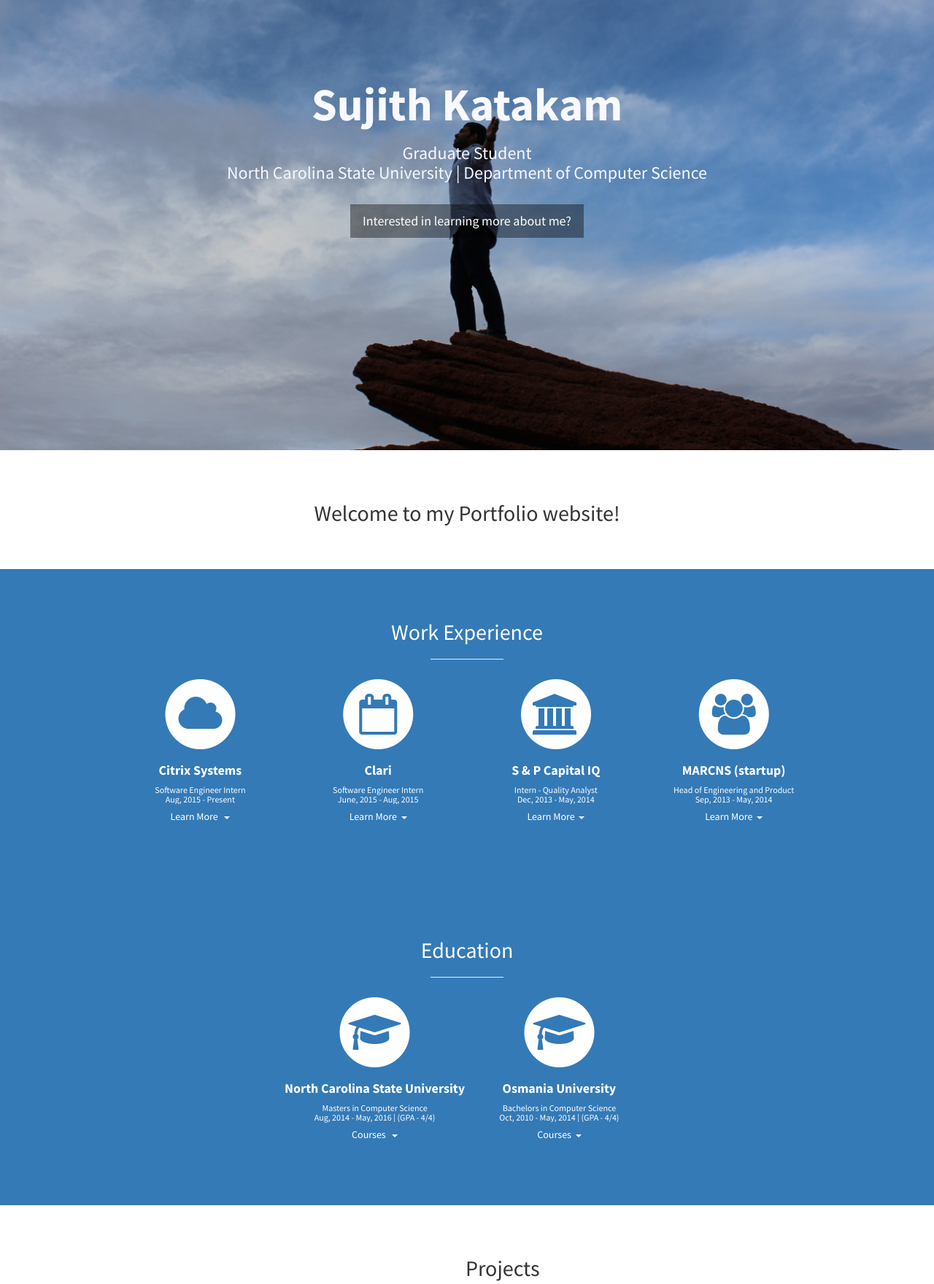
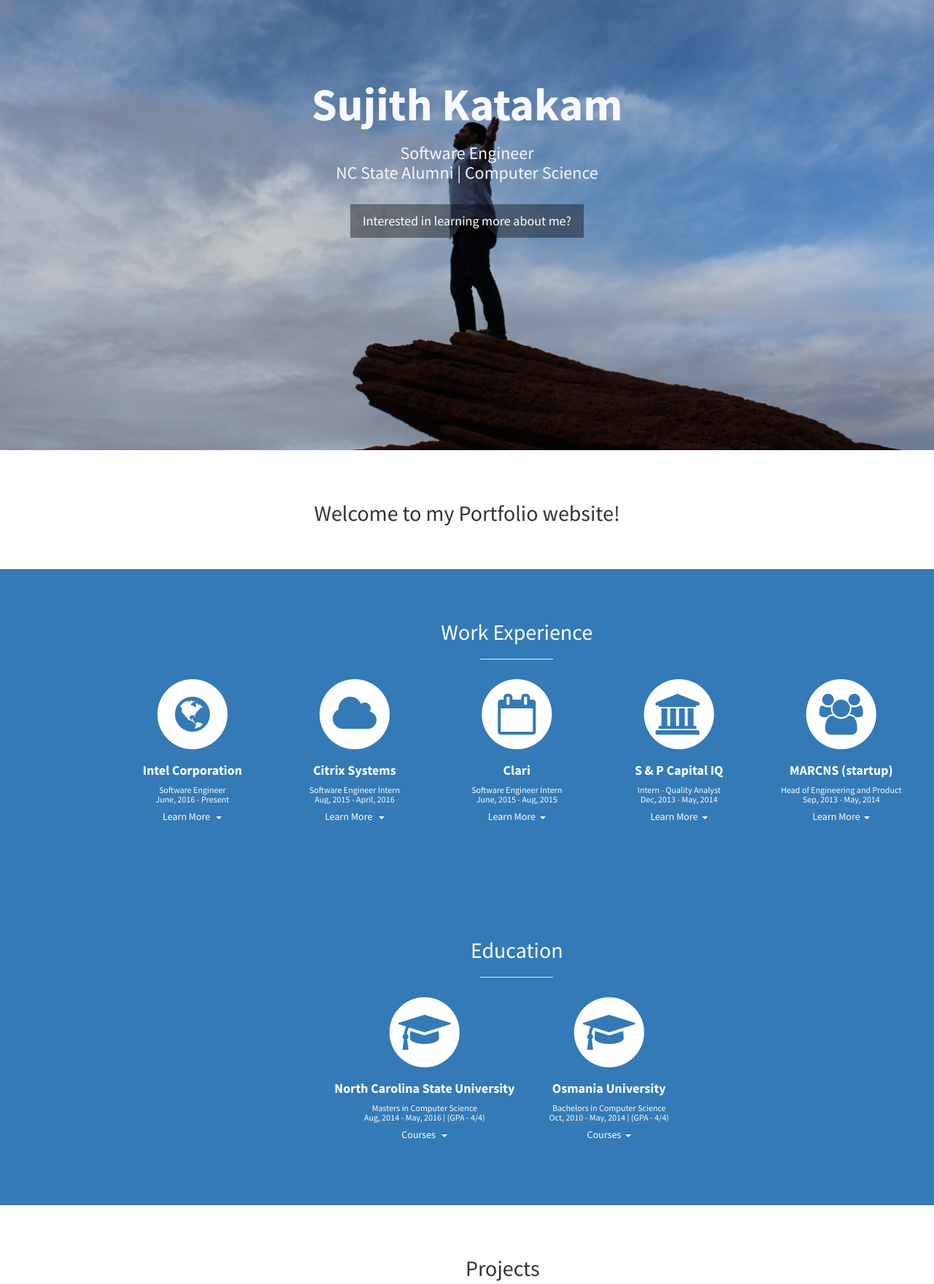
Before and after one commit to sujithktkm/sujithktkm.github.io, a PHP site: page / in a window 1280 px wide. Shown: the part 183-1943 px from the top of the page at 73% size. Run offline with PHP 8.4, Linux system fonts and the light colour scheme; some libraries are stand-ins or nearby versions.

Commit message:
Updated profile page

```diff
--- a/css/stylish-portfolio.css
+++ b/css/stylish-portfolio.css
@@ -304,6 +304,18 @@ hr.small {
     }
 }
 
+@media (min-width: 992px) {
+  .col-md-3 {
+    width: 20%;
+  }
+}
+
+@media (min-width: 1200px) {
+  .col-lg-10 {
+      width: 95%;
+  }
+}
+
 /* Footer */
 
 footer {
--- a/index.html
+++ b/index.html
@@ -71,7 +71,7 @@
 <header id="top" class="header">
     <div class="text-vertical-center">
         <h1>Sujith Katakam</h1>
-        <h3>Graduate Student<br/> North Carolina State University | Department of Computer Science</h3>
+        <h3>Software Engineer<br/> NC State Alumni | Computer Science</h3>
         <br/>
         <a href="#about" class="btn btn-dark btn-lg">Interested in learning more about me?</a>
     </div>
@@ -102,8 +102,30 @@
                 <hr class="small">
                 <div class="row">
                     <div class="col-md-3 col-sm-6">
-                        <div class="service-item" onmouseover="getMonthsCount('months', new Date(2015, 7, 24), new Date(2016, 3, 22));"
-                             onmouseout="getDateFormat('months', new Date(2015, 7, 24), new Date(2016, 3, 22));">
+                        <div class="service-item" onmouseover="getMonthsCount('months4', new Date(2016, 5, 6));"
+                             onmouseout="getDateFormat('months4', new Date(2016, 5, 6));">
+                            <span class="fa-stack fa-4x">
+                                <i class="fa fa-circle fa-stack-2x"></i>
+                                <i class="fa fa-globe fa-stack-1x text-primary"></i>
+                            </span>
+                            <h4>
+                                <strong>Intel Corporation</strong>
+                            </h4>
+                            <h6 style="margin-bottom: unset">Software Engineer</h6>
+                            <h6 id="months4" style="margin-top: unset; margin-bottom: unset">June, 2016 - Present</h6>
+                            <!--<a href="#" class="btn btn-light">Learn More</a>-->
+                            <div class="dropdown">
+                                <button class="btn bg-primary dropdown-toggle" type="button" data-toggle="dropdown">
+                                    Learn More &nbsp;&nbsp;<span class="caret"></span></button>
+                                <ul class="dropdown-menu" style="width: 435px">
+                                    <li><a><strong>1</strong> Working on mission critical/mission important applications</a></li>
+                                </ul>
+                            </div>
+                        </div>
+                    </div>
+                    <div class="col-md-3 col-sm-6">
+                        <div class="service-item" onmouseover="getMonthsCount('months3', new Date(2015, 7, 24), new Date(2016, 3, 22));"
+                             onmouseout="getDateFormat('months3', new Date(2015, 7, 24), new Date(2016, 3, 22));">
                             <span class="fa-stack fa-4x">
                                 <i class="fa fa-circle fa-stack-2x"></i>
                                 <i class="fa fa-cloud fa-stack-1x text-primary"></i>
@@ -112,7 +134,7 @@
                                 <strong>Citrix Systems</strong>
                             </h4>
                             <h6 style="margin-bottom: unset">Software Engineer Intern</h6>
-                            <h6 id="months" style="margin-top: unset; margin-bottom: unset">Aug, 2015 - Present</h6>
+                            <h6 id="months3" style="margin-top: unset; margin-bottom: unset">Aug, 2015 - April, 2016</h6>
                             <!--<a href="#" class="btn btn-light">Learn More</a>-->
                             <div class="dropdown">
                                 <button class="btn bg-primary dropdown-toggle" type="button" data-toggle="dropdown">
@@ -134,8 +156,8 @@
                     </div>
                     <div class="col-md-3 col-sm-6">
                         <div class="service-item"
-                             onmouseover="getMonthsCount('months1', new Date(2015, 5, 8), new Date(2015, 7, 14));"
-                             onmouseout="getDateFormat('months1', new Date(2015, 5, 8), new Date(2015, 7, 14));">
+                             onmouseover="getMonthsCount('months2', new Date(2015, 5, 8), new Date(2015, 7, 14));"
+                             onmouseout="getDateFormat('months2', new Date(2015, 5, 8), new Date(2015, 7, 14));">
                             <span class="fa-stack fa-4x">
                                 <i class="fa fa-circle fa-stack-2x"></i>
                                 <i class="fa fa-calendar-o fa-stack-1x text-primary"></i>
@@ -144,7 +166,7 @@
                                 <strong>Clari</strong>
                             </h4>
                             <h6 style="margin-bottom: unset">Software Engineer Intern</h6>
-                            <h6 id="months1" style="margin-top: unset; margin-bottom: unset">June, 2015 - Aug, 2015</h6>
+                            <h6 id="months2" style="margin-top: unset; margin-bottom: unset">June, 2015 - Aug, 2015</h6>
                             <!--<a href="#" class="btn btn-light">Learn More</a>-->
                             <div class="dropdown">
                                 <button class="btn bg-primary dropdown-toggle" type="button" data-toggle="dropdown">
@@ -168,8 +190,8 @@
                     </div>
                     <div class="col-md-3 col-sm-6">
                         <div class="service-item"
-                             onmouseover="getMonthsCount('months2', new Date(2013, 11, 15), new Date(2014, 4, 1));"
-                             onmouseout="getDateFormat('months2', new Date(2013, 11, 15), new Date(2014, 4, 1));">
+                             onmouseover="getMonthsCount('months1', new Date(2013, 11, 15), new Date(2014, 4, 1));"
+                             onmouseout="getDateFormat('months1', new Date(2013, 11, 15), new Date(2014, 4, 1));">
                             <span class="fa-stack fa-4x">
                                 <i class="fa fa-circle fa-stack-2x"></i>
                                 <i class="fa fa-bank fa-stack-1x text-primary"></i>
@@ -178,7 +200,7 @@
                                 <strong>S &amp; P Capital IQ</strong>
                             </h4>
                             <h6 style="margin-bottom: unset">Intern - Quality Analyst</h6>
-                            <h6 id="months2" style="margin-top: unset; margin-bottom: unset">Dec, 2013 - May, 2014</h6>
+                            <h6 id="months1" style="margin-top: unset; margin-bottom: unset">Dec, 2013 - May, 2014</h6>
                             <!--<a href="#" class="btn btn-light">Learn More</a>-->
                             <div class="dropdown">
                                 <button class="btn bg-primary dropdown-toggle" type="button" data-toggle="dropdown">
@@ -198,8 +220,8 @@
                     </div>
                     <div class="col-md-3 col-sm-6">
                         <div class="service-item"
-                             onmouseover="getMonthsCount('months3', new Date(2013, 8, 1), new Date(2014, 4, 1));"
-                             onmouseout="getDateFormat('months3', new Date(2013, 8, 1), new Date(2014, 4, 1));">
+                             onmouseover="getMonthsCount('months', new Date(2013, 8, 1), new Date(2014, 4, 1));"
+                             onmouseout="getDateFormat('months', new Date(2013, 8, 1), new Date(2014, 4, 1));">
                             <span class="fa-stack fa-4x">
                                 <i class="fa fa-circle fa-stack-2x"></i>
                                 <i class="fa fa-group fa-stack-1x text-primary"></i>
@@ -208,13 +230,13 @@
                                 <strong>MARCNS (startup)</strong>
                             </h4>
                             <h6 style="margin-bottom: unset">Head of Engineering and Product</h6>
-                            <h6 id="months3" style="margin-top: unset; margin-bottom: unset">Sep, 2013 - May, 2014</h6>
+                            <h6 id="months" style="margin-top: unset; margin-bottom: unset">Sep, 2013 - May, 2014</h6>
                             <!--<a href="#" class="btn btn-light">Learn More</a>-->
                             <div class="dropdown">
                                 <button class="btn bg-primary dropdown-toggle" type="button" data-toggle="dropdown">
                                     Learn More&nbsp;&nbsp;<span class="caret"></span></button>
                                 <ul class="dropdown-menu" style="width: 425px">
-                                    <li><a>- Head of core engineering team and product management team</a></li>
+                                    <li><a><strong>1</strong> Head of core engineering team and product management team</a></li>
                                 </ul>
                             </div>
                         </div>
@@ -263,6 +285,7 @@
                                 <li><a>- Software Engineering</a></li>
                                 <li><a>- Software Security</a></li>
                                 <li><a>- Computer and Network Security</a></li>
+                                <li><a>- Object Oriented Design and Development</a></li>
                             </ul>
                         </div>
                     </div>
@@ -689,12 +712,10 @@
                 <h1>More about me!</h1>
                 <br/>
                 <div class="col-sm-6 col-sm-offset-3 text-justify">
-                    <p>I am a Graduate student in North
-                        Carolina State University. I have an experience of <strong id="experience"></strong> working as
-                        an Intern in S&P Capital IQ, as a Software Engineer Intern in Clari and as a head of engineering
-                        and product for a startup in India. Also, I am currently working for Citrix Systems as a
-                        Software Engineering Intern (co-op). A team player with excellent coding, debugging and trouble
-                        shooting skills alongside automation skills.</p>
+                  <p>I graduated with my Master's Degree in Computer Science from North Carolina State University in May, 2016.
+                    I have an experience of <strong id="experience"></strong> working as an Intern in multiple companies. I worked as a Software Engineer Intern in Citrix Systems,
+                     as a Software Engineer Intern in Clari and as a Technology Intern in S&P Capital IQ. I'm currently working full-time for Intel as a Software Engineer.
+                   I'm more of an outdoor person and love to play racquet sports.</p>
                 </div>
                 <div class="col-sm-6 col-sm-offset-3">
                     <a href="documents/Sujith-Resume.pdf" class="btn btn-lg btn-dark" target="_blank">Resume</a>
@@ -712,10 +733,10 @@
             <div class="col-lg-10 col-lg-offset-1 text-center">
                 <h4><strong>Sujith Katakam</strong>
                 </h4>
-                <p>1705 Crest Rd, Apt 6<br/>Raleigh, NC 27606</p>
+                <p>8415 Pitkin Rd<br/>Frisco, TX 75034</p>
                 <ul class="list-unstyled">
                     <li><i class="fa fa-phone fa-fw"></i> <a href="tel:919-760-5721">(919) 760-5721</a></li>
-                    <li><i class="fa fa-envelope-o fa-fw"></i> <a href="mailto:skataka@ncsu.edu">skataka@ncsu.edu</a>
+                    <li><i class="fa fa-envelope-o fa-fw"></i> <a href="mailto:sujith.ktkm@gmail.com">sujith.ktkm@gmail.com</a>
                     </li>
                 </ul>
                 <hr class="small">
```
